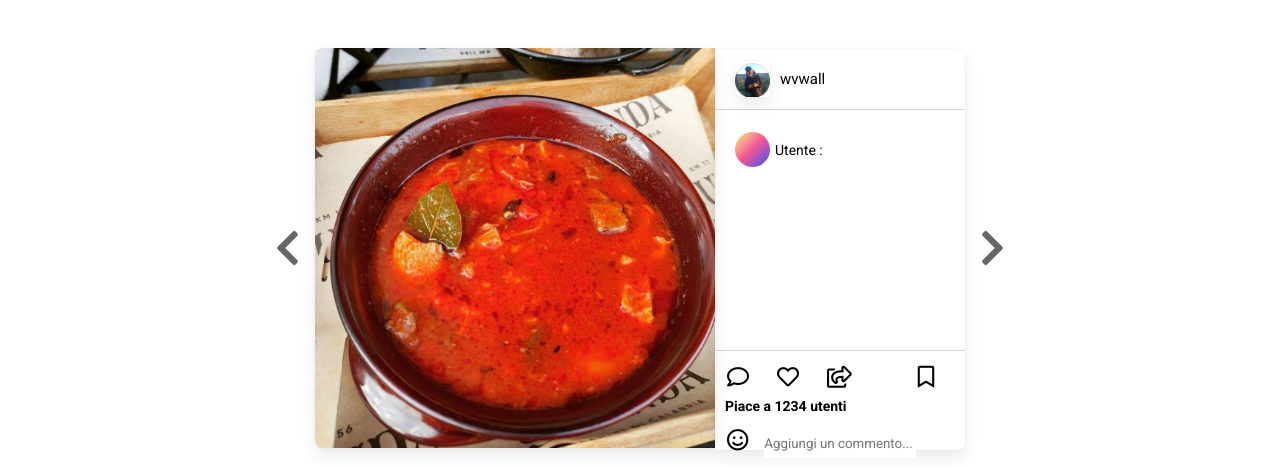
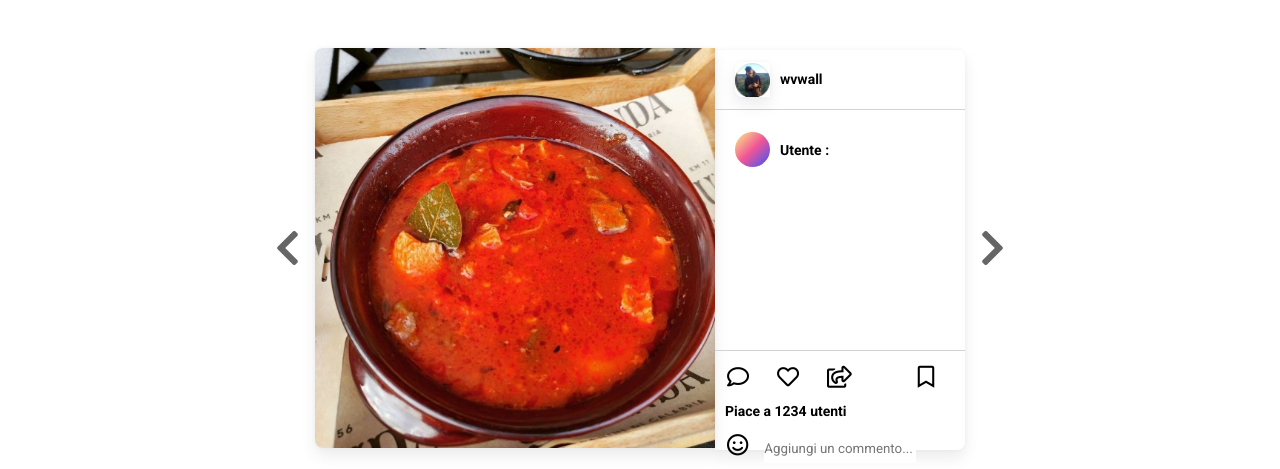
Before and after one commit to wvwall/vue-slider, a plain HTML site: page index.html in a window 1280 px wide. Shown: the part 153-622 px from the top of the page. Drawn offline with nearby package versions, Linux system fonts and the light colour scheme.

Commit message:
Dettagli

```diff
--- a/assets/css/master.css
+++ b/assets/css/master.css
@@ -85,8 +85,8 @@ i:hover {
 
 }
 .user span {
-    font-size: 15px;
-    font-weight: 500;
+    font-size: 14px;
+    font-weight: 600;
 }
 .comments {
     width: 100%;
@@ -109,7 +109,7 @@ i:hover {
 .interactions span {
     font-size: 14px;
     font-weight: 600;
-    margin-top: 5px;
+    margin-top: 10px;
     margin-left: 10px;
     display: block;
 }
@@ -126,7 +126,8 @@ i:hover {
     margin-top: 40px;
     font-size: 14px;
     margin-bottom: 200px;
-    margin-right: 5px;
+    margin-right: 10px;
+    font-weight: 600;
 }
 .circle {
     width: 35px;
```
